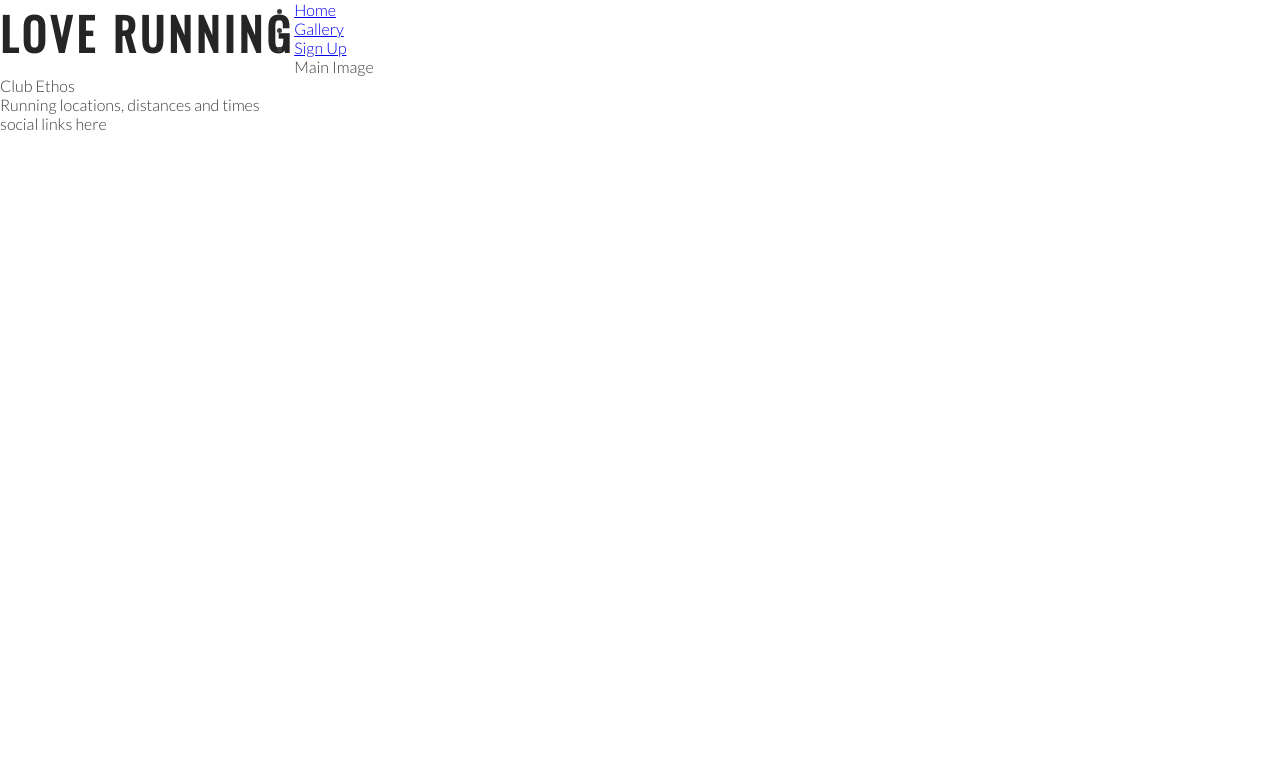
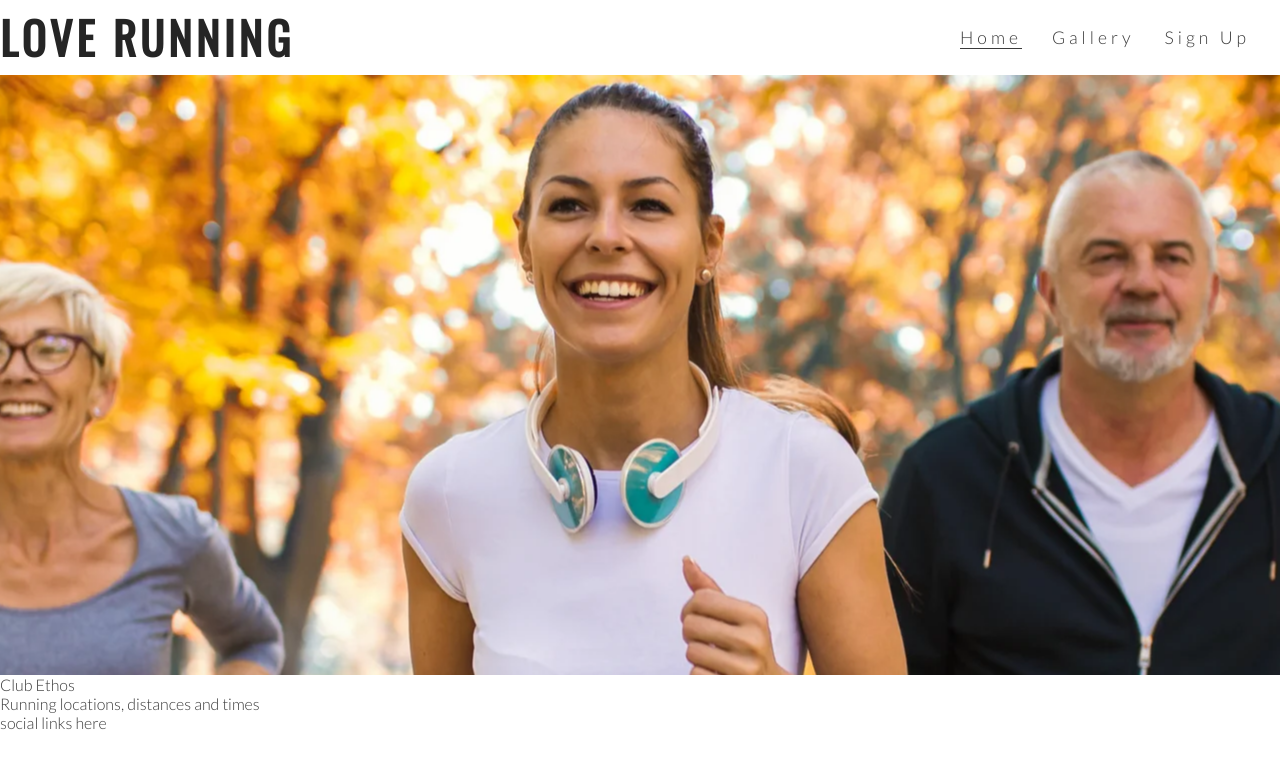
Before and after one commit to Dylan097/love-running, a plain HTML site: page index.html in a window 1280 px wide. Drawn offline with nearby package versions, Linux system fonts and the light colour scheme.

Commit message:
Add hero image and animation for zoom

```diff
--- a/assets/css/style.css
+++ b/assets/css/style.css
@@ -25,3 +25,63 @@ h1, h2 {
     float: left;
     font-size: 280%;
 }
+
+/* navigation links */
+
+#menu {
+    font-size: 110%;
+    letter-spacing: 4px;
+}
+
+#menu, #logo {
+    line-height: 75px;
+}
+
+#menu li {
+    float: right;
+    list-style-type: none;
+    margin-right: 30px;
+}
+
+#menu a {
+    text-decoration: none;
+    color: inherit;
+}
+
+#menu a:hover {
+    border-bottom: 1px solid #3a3a3a;
+}
+
+.active {
+    border-bottom: 1px solid #3a3a3a;
+}
+
+/* hero image */
+
+#hero-outer {
+    height: 600px;
+    width: 100%;
+    overflow: hidden;
+}
+
+#hero-image {
+    height: 600px;
+    width: 100%;
+    background: url("../images/hero-image.webp") no-repeat center center;
+
+    /* animates zoom effect on loading page */
+    animation-name: hero-zoom;
+    animation-duration: 5s;
+    animation-fill-mode: forward;
+}
+
+/* creates the level of zoom for hero image */
+
+@keyframes hero-zoom {
+    from{
+        transform: scale(1);
+    }
+    to{
+        transform: scale(1.1);
+    }
+}
--- a/index.html
+++ b/index.html
@@ -16,22 +16,24 @@
         <a href="index.html">
             <h1 id="logo">Love Running</h1>
         </a>
-        <nav>
+        <nav id="menu">
             <ul>
                 <li>
-                    <a href="index.html">Home</a>
+                    <a href="#">Sign Up</a>
                 </li>
                 <li>
                     <a href="#">Gallery</a>
                 </li>
                 <li>
-                    <a href="#">Sign Up</a>
+                    <a href="index.html" class="active">Home</a>
                 </li>
             </ul>
         </nav>
     </header>
-    <section>
-        Main Image
+    <section id="hero-outer">
+        <div id="hero-image">
+
+        </div>
     </section>
     <section>
         Club Ethos
```
Also changed, not shown: assets/images/hero-image.webp (added).
